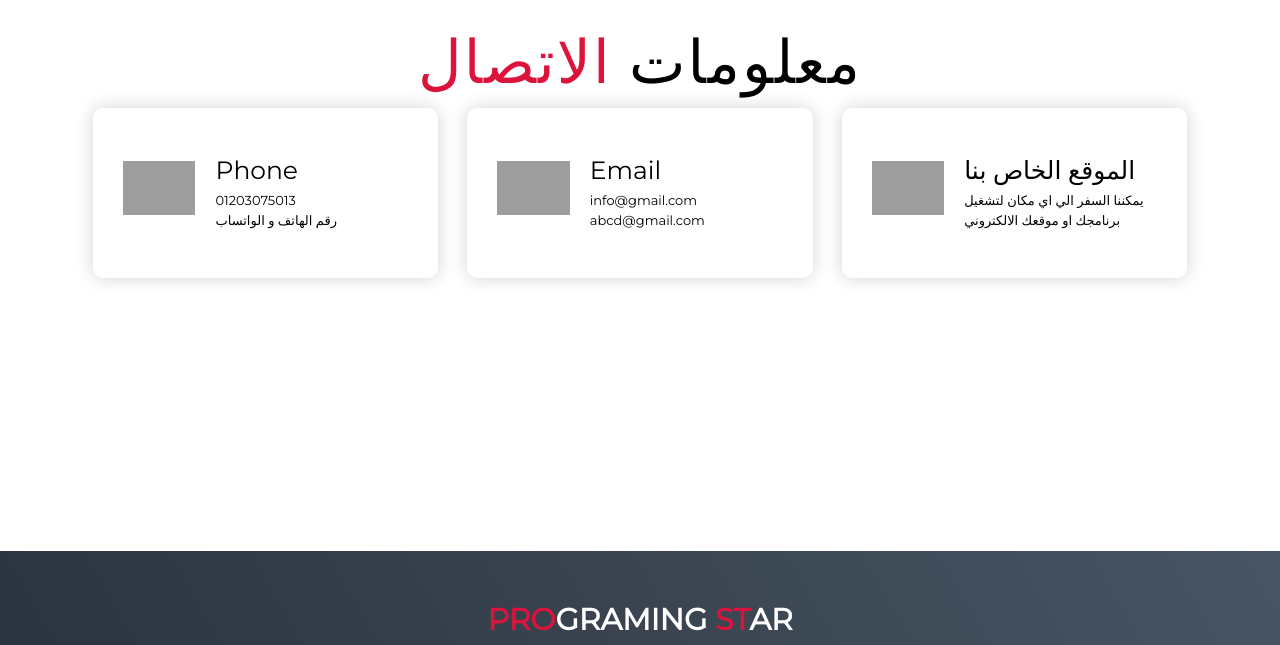
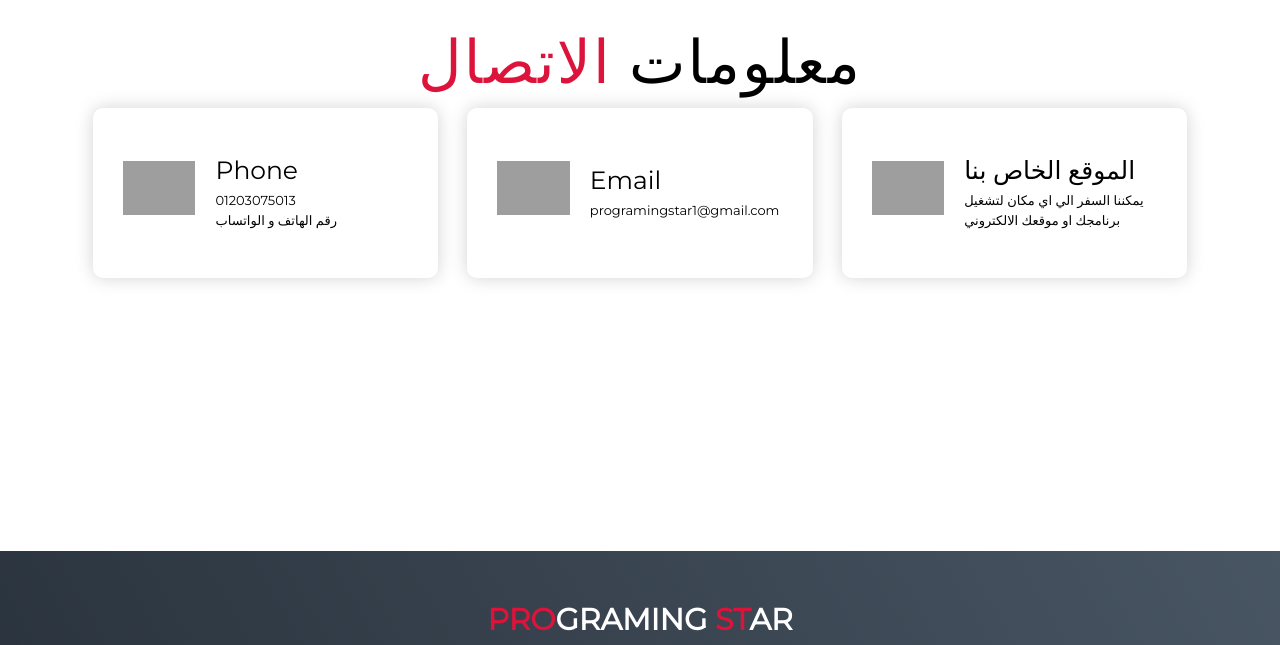
Before and after one commit to programingstar1/programing-star1, a plain HTML site: page index.html in a window 1280 px wide. Shown: the part 4616-5261 px from the top of the page. Drawn offline with Linux system fonts and the light colour scheme; grey boxes are pictures that could not be loaded.

Commit message:
Update index.html

```diff
--- a/index.html
+++ b/index.html
@@ -173,8 +173,7 @@
           <div class="icon"><img src="https://img.icons8.com/bubbles/100/000000/new-post.png" /></div>
           <div class="contact-info">
             <h1>Email</h1>
-            <h2>info@gmail.com</h2>
-            <h2>abcd@gmail.com</h2>
+            <h2>programingstar1@gmail.com</h2>
           </div>
         </div>
         <div class="contact-item">
```
